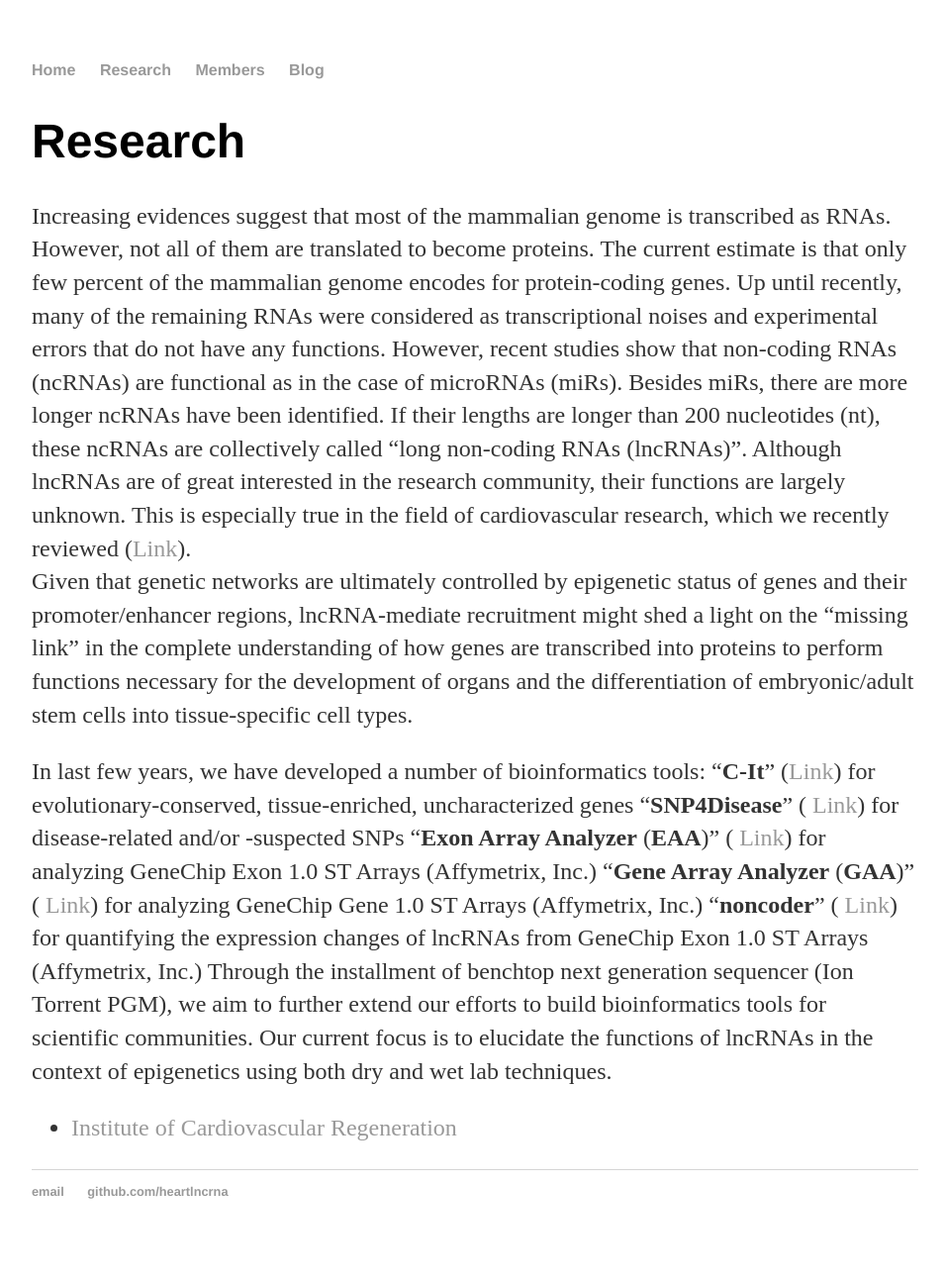
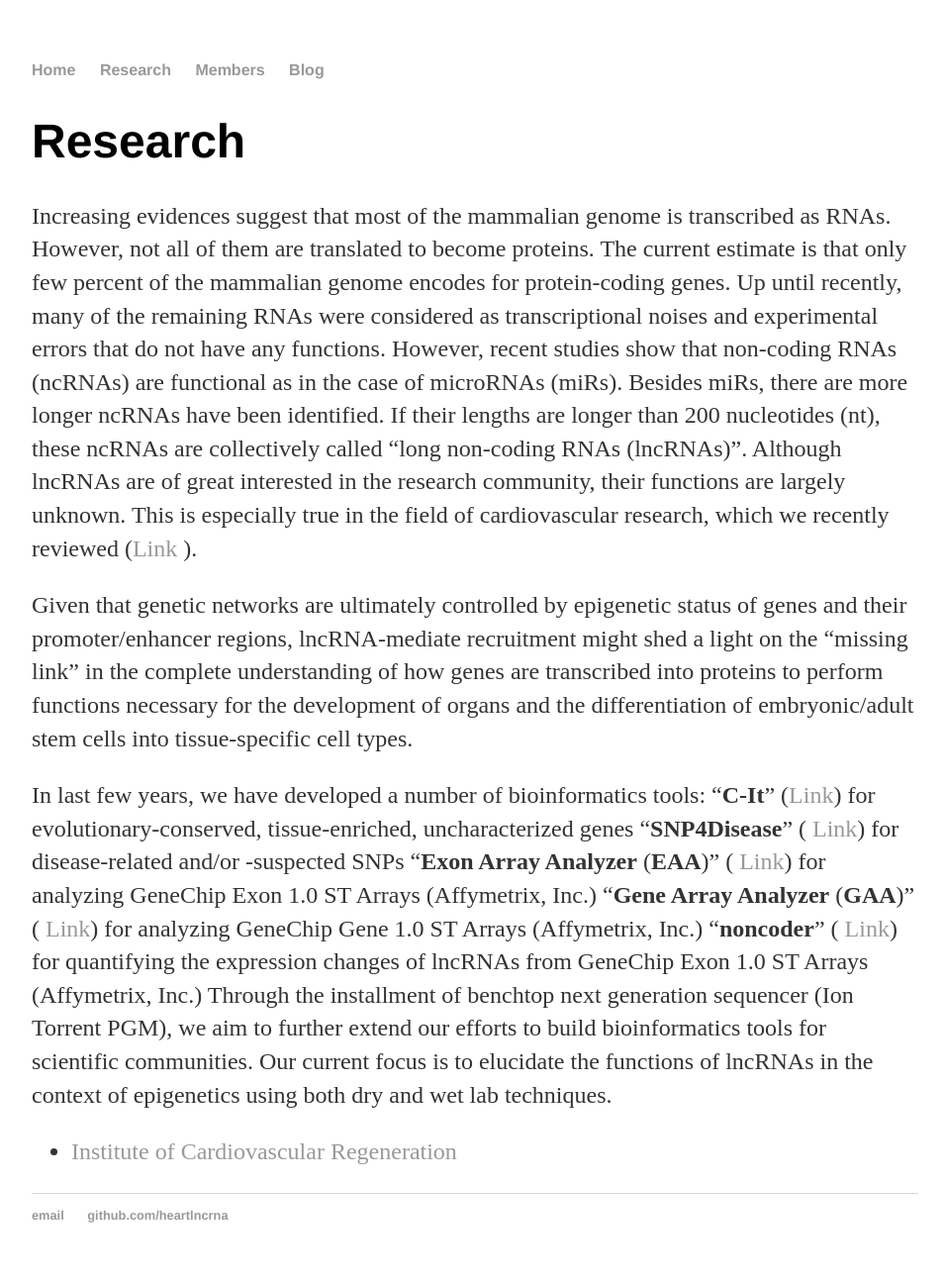
Before and after one commit to heartlncrna/heartlncrna.github.io, a Jekyll site: the page research/index.html, which Jekyll copies as it is, in a window 1280 px wide. Shown: the whole page at 99% size, without its empty margins (160-1114 px from the left). Built offline with Jekyll 4.4.1, drawn with Linux system fonts in a browser that asks for light colours; before the commit the page ends 1272 px from its top, so only the background shows below that.

Commit message:
Update index.html

```diff
--- a/research/index.html
+++ b/research/index.html
@@ -21,7 +21,9 @@
 
   		<div class="research">
 			<h1>Research</h1>
-			<p>Increasing evidences suggest that most of the mammalian genome is transcribed as RNAs.
+
+			<p class="ptNormal">
+			Increasing evidences suggest that most of the mammalian genome is transcribed as RNAs.
 			However, not all of them are translated to become proteins.
 			The current estimate is that only few percent of the mammalian genome encodes for protein-coding genes.
 			Up until recently, many of the remaining RNAs were considered as transcriptional noises and experimental errors
@@ -31,13 +33,18 @@
 			If their lengths are longer than 200 nucleotides (nt), these ncRNAs are collectively called “long non-coding RNAs (lncRNAs)”.
 			Although lncRNAs are of great interested in the research community, their functions are largely unknown.
 			This is especially true in the field of cardiovascular research, which we recently reviewed
-			(<a href="http://circres.ahajournals.org/content/116/4/737.abstract"><span class="ptHyperlink">Link</span></a>).
-			<br>
+			(<a href="http://circres.ahajournals.org/content/116/4/737.abstract"><span class="ptHyperlink">Link</span></a> ).
+			</p>
+
+			<p class="ptNormal">
 			Given that genetic networks are ultimately controlled by epigenetic status of genes and
 			their promoter/enhancer regions, lncRNA-mediate recruitment might shed a light on the “missing link”
 			in the complete understanding of how genes are transcribed into proteins to perform functions
 			necessary for the development of organs and the differentiation of embryonic/adult stem cells
-			into tissue-specific cell types. </p><p class="ptNormal"></p>
+			into tissue-specific cell types.
+			</p>
+
+			<p class="ptNormal"></p>
 
 			<p class="ptNormal">In last few years, we have developed a number of bioinformatics tools:
 			“<b>C-It</b>” (<a href="http://c-it.mpi-bn.mpg.de/"><span class="ptHyperlink">Link</span></a>)
```
